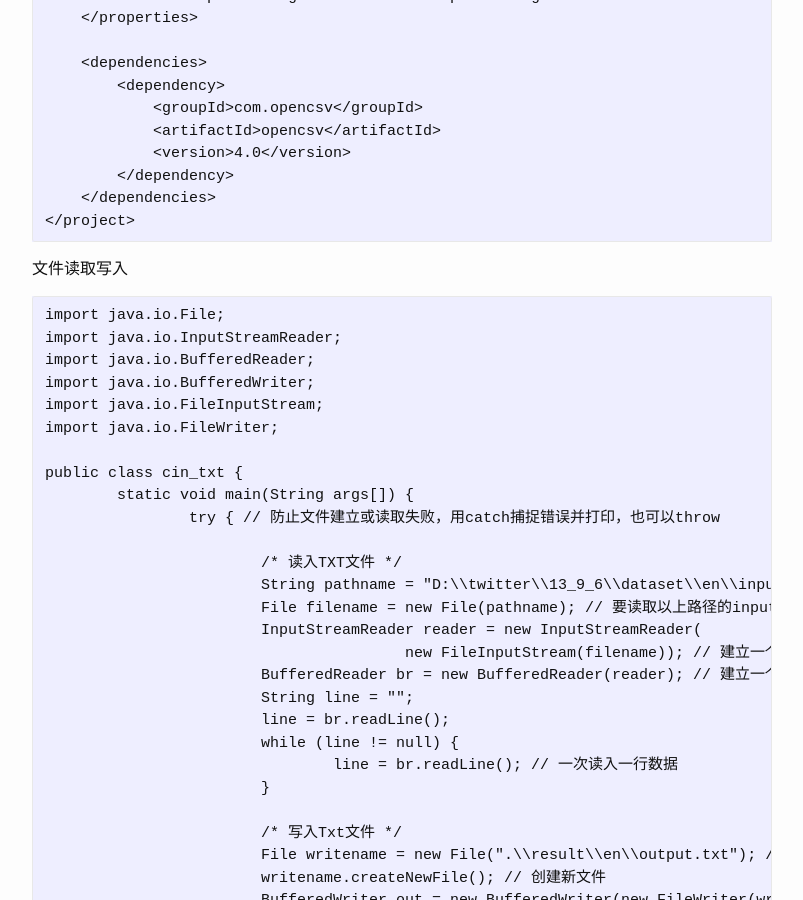
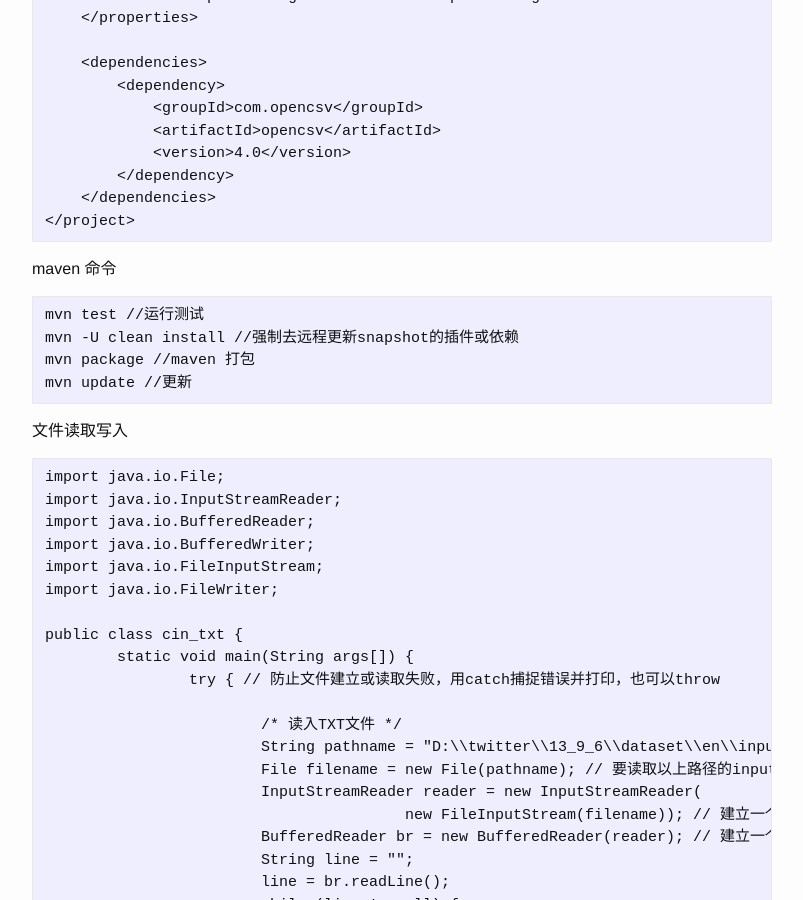
Before and after one commit to josephstalin117/josephstalin117.github.io, a Jekyll site: the page built from _posts/2018-7-29-java.markdown, in a window 1280 px wide and 900 px high, scrolled down 762 px. Shown: the whole window, without its empty margins (238-1041 px from the left). Built offline with Jekyll 4.4.1, drawn with Linux system fonts in a browser that asks for light colours.

Commit message:
add mvn command

````diff
--- a/_posts/2018-7-29-java.markdown
+++ b/_posts/2018-7-29-java.markdown
@@ -41,6 +41,14 @@ maven
         </dependency>
     </dependencies>
 </project>
+```
+
+maven 命令
+```
+mvn test //运行测试
+mvn -U clean install //强制去远程更新snapshot的插件或依赖
+mvn package //maven 打包
+mvn update //更新
 ```
 
 文件读取写入
````
